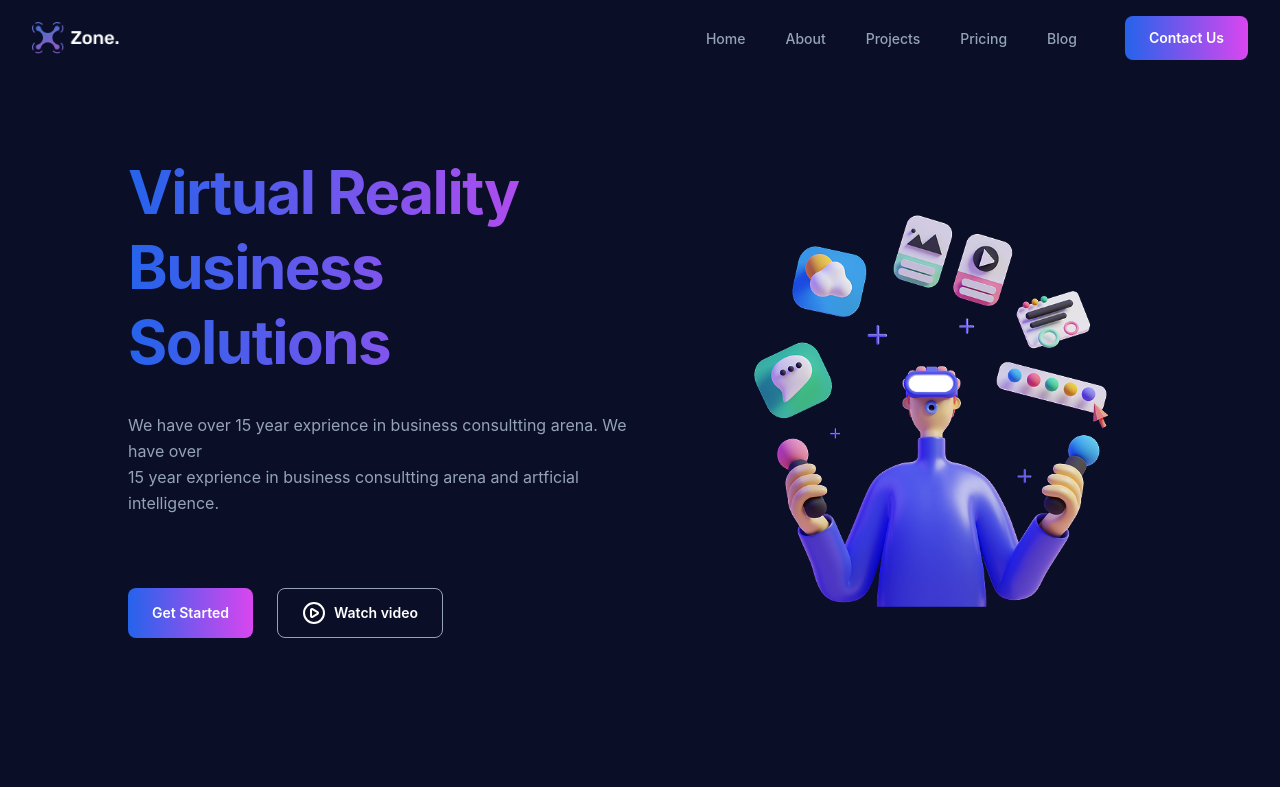
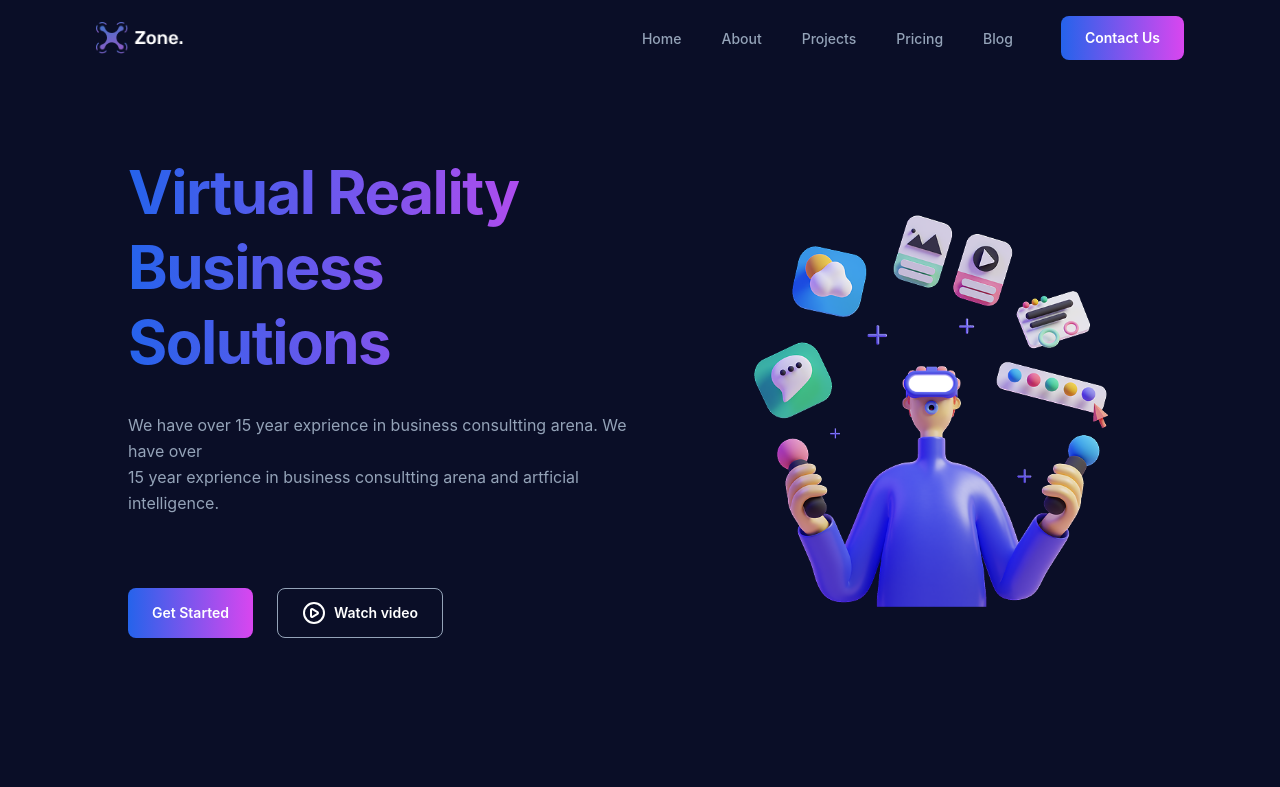
Before and after one commit to kyler004/x-zone-landing-page, a React (Vite) app: page / in a window 1280 px wide. Shown: the top 787 px of the page. Built offline with nearby package versions, Linux system fonts and the light colour scheme.

Commit message:
Made minor modifications on the Features and newsletter section

```diff
--- a/src/components/Features.jsx
+++ b/src/components/Features.jsx
@@ -3,6 +3,7 @@ import React from "react";
 const Features = () => {
   return (
     <section className="section__margin feature-section">
+      <div className="h-24 w-24 glow-orb glow-orb-purple" />
       <div className="feature-image">
         <img
           src="man-working-using-virtual-reality-4019408-3337377@0 1.png"
--- a/src/components/Navbar.jsx
+++ b/src/components/Navbar.jsx
@@ -8,7 +8,7 @@ const Navbar = () => {
   const toggleMenu = () => setIsOpen(!isOpen);
 
   return (
-    <header className="navbar section-container relative">
+    <header className="navbar section__padding relative">
       <div className="navbar-logo">
         <img src="/Logo.png" alt="x-zone's logo" className="h-8 w-auto" />
       </div>
--- a/src/components/Newsletter.jsx
+++ b/src/components/Newsletter.jsx
@@ -1,4 +1,5 @@
 import React from "react";
+import { Send } from "lucide-react";
 
 const Newsletter = () => {
   return (
@@ -19,7 +20,9 @@ const Newsletter = () => {
             type="email"
             placeholder="Enter your email"
           />
-          <button className="newsletter-btn">Subscribe</button>
+          <button className="newsletter-btn flex flex-row gap-2">
+            <Send size={20} /> Subscribe
+          </button>
         </div>
       </div>
     </section>
```
